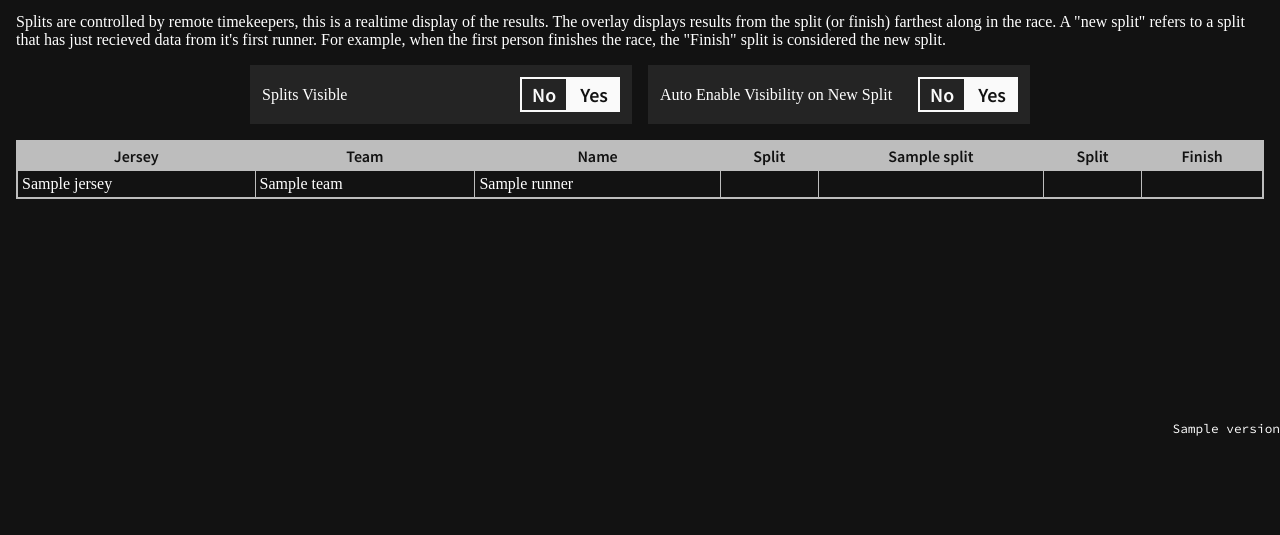
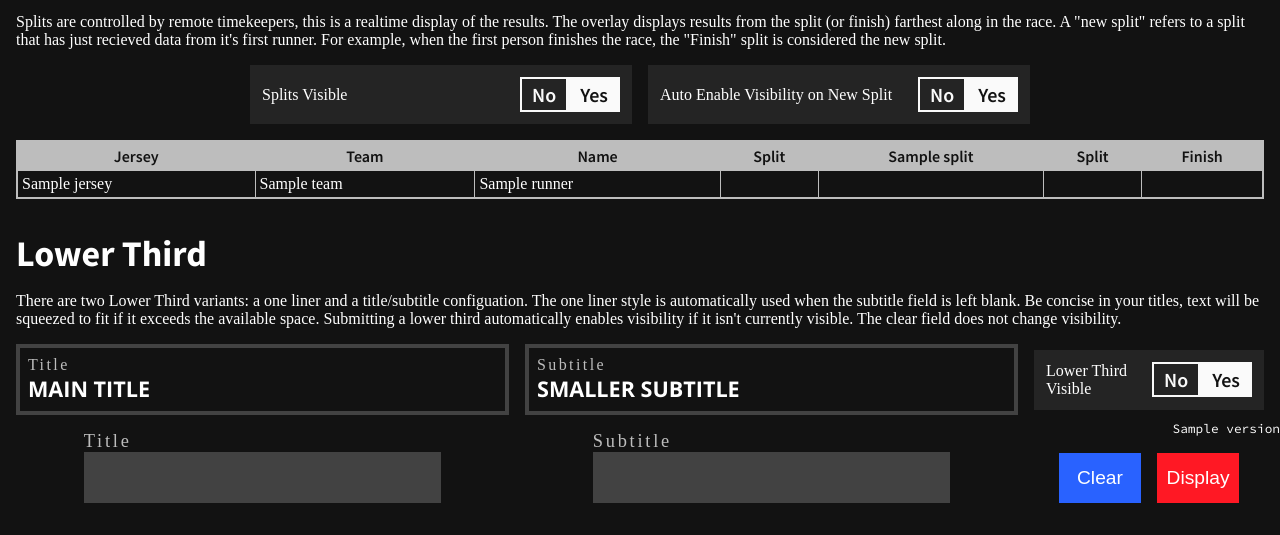
Before and after one commit to FlantasticDan/scorebox-cross-country, a Python web app: template flask/templates/admin.html in a window 1280 px wide. Shown: the part 364-899 px from the top of the page. Before the commit the page ends 800 px from the top, so only its background shows below. Run offline with Jinja, Linux system fonts and the light colour scheme; the template is opened without the code that fills it: most values are stand-ins (such as "Sample title", 1, 10 or a date in 2020); some web fonts are replaced.

Commit message:
Lower Third Frontend UI

```diff
--- a/flask/static/main.css
+++ b/flask/static/main.css
@@ -457,3 +457,70 @@ button.grid-btn .runner-clock{
 #split-dashboard tr:nth-child(odd) td{
     background-color: var(--less-dark-grey);
 }
+
+#lower-third-settings{
+    display: grid;
+    place-items: center;
+    grid-template-columns: repeat(2, 1fr) minmax(auto, 230px);
+    margin: auto;
+    gap: 1em;
+    padding-bottom: 1em;
+}
+
+.lower-third-preview {
+    width: 100%;
+    border: 4px solid var(--less-dark-grey);
+    padding: 0.5em;
+    box-sizing: border-box;
+}
+
+.lower-third-title {
+    font-size: 1.35em;
+    text-transform: uppercase;
+    font-family: 'Open Sans';
+    font-weight: 700;
+}
+
+.lower-third-caption {
+    letter-spacing: 0.15em;
+    color: var(--mid-grey);
+}
+
+.lower-third-input label {
+    display: block;
+    font-family: 'Source Sans Pro';
+    color: var(--mid-grey);
+    font-size: 1.15em;
+    letter-spacing: 0.15em;
+}
+
+.lower-third-input .lower-third-input {
+    width: 100%;
+    /* box-sizing: border-box; */
+    padding: 0.5em;
+}
+
+.lower-third-input input {
+    width: 100%;
+    font-size: 1.5em;
+    text-transform: uppercase;
+    font-family: 'Open Sans';
+    font-weight: 700;
+    color: white;
+    outline: 0px;
+    border: 4px solid var(--less-dark-grey);
+    padding: 0.2em;
+    box-sizing: border-box;
+    background-color: var(--less-dark-grey);
+}
+
+.lower-third-buttons {
+    display: grid;
+    grid-template-columns: repeat(2, 1fr);
+    gap: 1em;
+    margin: auto auto 0;
+}
+
+.lower-third-buttons .btn {
+    height: 2.6em;
+}
--- a/flask/templates/admin.html
+++ b/flask/templates/admin.html
@@ -116,6 +116,54 @@
             </table>
         </div>
 
+        <div id="lower-third-dashboard" class="dash-contents">
+            <h3>
+                Lower Third
+            </h3>
+            <p>
+                There are two Lower Third variants: a one liner and a title/subtitle configuation.
+                The one liner style is automatically used when the subtitle field is left blank.
+                Be concise in your titles, text will be squeezed to fit if it exceeds the available space.
+                Submitting a lower third automatically enables visibility if it isn't currently visible.
+                The clear field does not change visibility.
+            </p>
+
+            <div id="lower-third-settings">
+                <div class="lower-third-preview">
+                    <div class="lower-third-caption">Title</div>
+                    <div class="lower-third-title" id="lower-third-preview-title">Main Title</div>
+                </div>
+
+                <div class="lower-third-preview">
+                    <div class="lower-third-caption">Subtitle</div>
+                    <div class="lower-third-title" id="lower-third-preview-subtitle">Smaller Subtitle</div>
+                </div>
+
+                <div class="toggle-container">
+                    <div class="toggle-prompt">
+                        Lower Third Visible
+                    </div>
+                    <button class="toggle" id="toggle-lower-third-no">No</button>
+                    <button class="toggle toggled" id="toggle-lower-third-yes">Yes</button>
+                </div>
+
+                <div class="lower-third-input">
+                    <label for="lower-third-title-input">Title</label>
+                    <input type="text" id="lower-third-title-input">
+                </div>
+
+                <div class="lower-third-input">
+                    <label for="lower-third-subtitle-input">Subtitle</label>
+                    <input type="text" id="lower-third-subtitle-input">
+                </div>
+
+                <div class="lower-third-buttons">
+                    <button class="btn">Clear</button>
+                    <button class="btn red">Display</button>
+                </div>
+            </div>
+        </div>
+
         <script src="/static/third-party/socket.io.min.js"></script>
         <script src="/static/admin.js"></script>
     </body>
```
